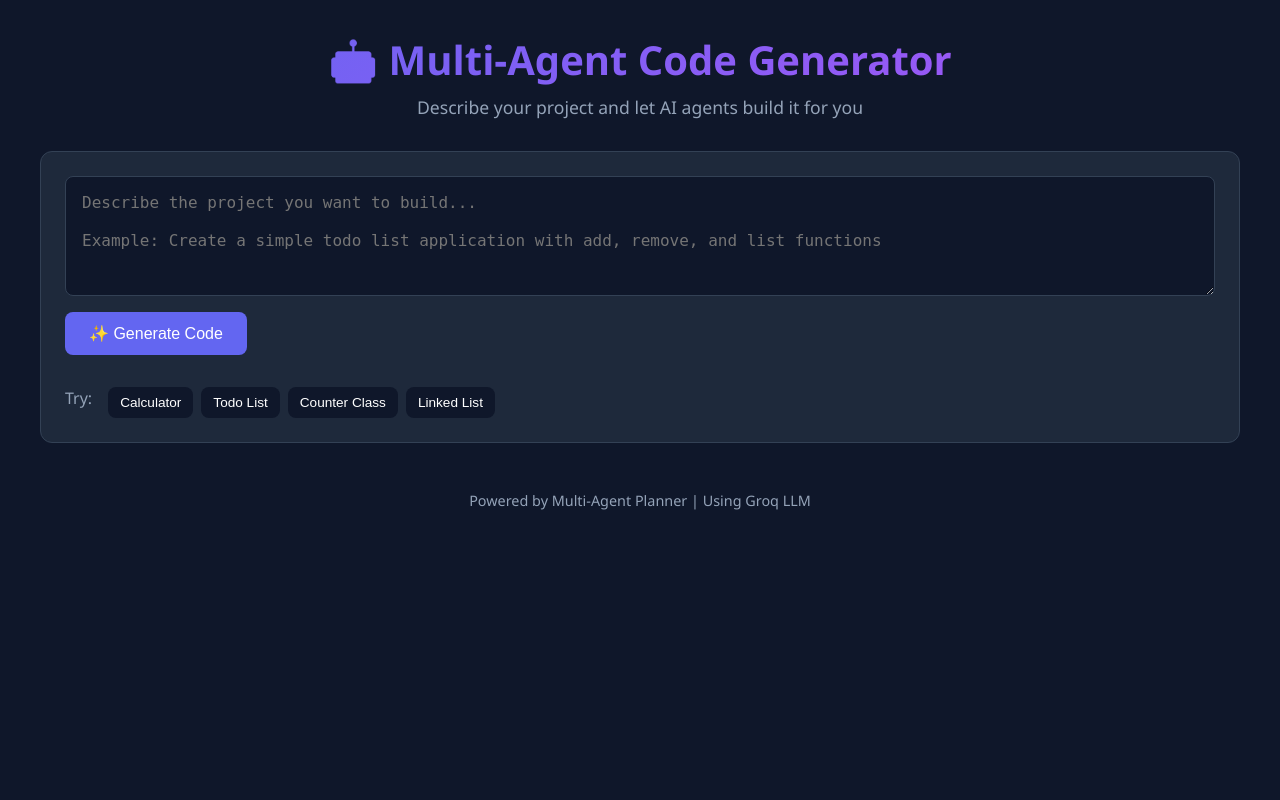
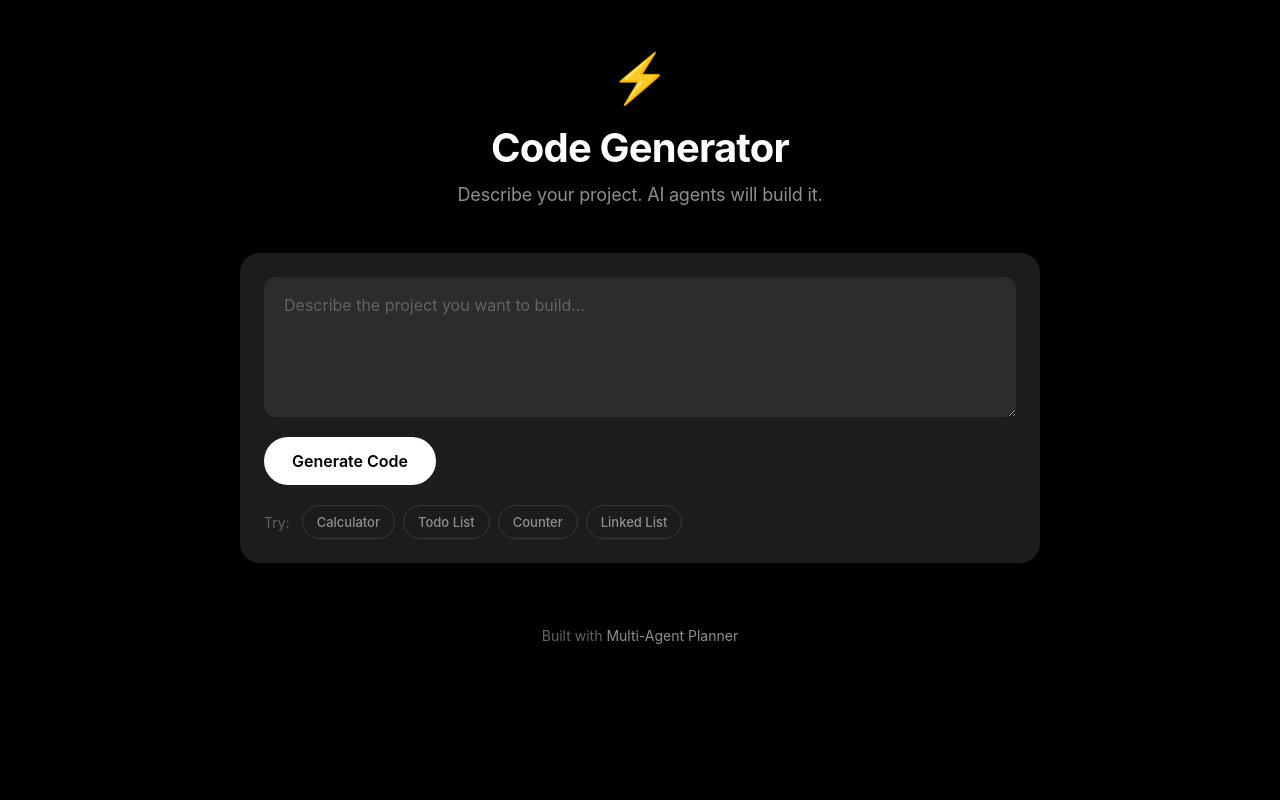
Before and after one commit to josepeon/multi_agent_planner, a Flask app: page / in a window 1280 px wide. Run offline with Flask 3, Linux system fonts and the light colour scheme.

Commit message:
ui: redesign with Apple-inspired black and white design language

```diff
--- a/web/templates/index.html
+++ b/web/templates/index.html
@@ -6,15 +6,19 @@
     <title>Multi-Agent Code Generator</title>
     <style>
         :root {
-            --primary: #6366f1;
-            --primary-hover: #4f46e5;
-            --bg: #0f172a;
-            --surface: #1e293b;
-            --text: #e2e8f0;
-            --text-muted: #94a3b8;
-            --success: #22c55e;
-            --error: #ef4444;
-            --border: #334155;
+            --bg: #000000;
+            --surface: #1c1c1e;
+            --surface-elevated: #2c2c2e;
+            --text: #ffffff;
+            --text-secondary: #8e8e93;
+            --text-tertiary: #636366;
+            --separator: #38383a;
+            --accent: #ffffff;
+            --success: #30d158;
+            --error: #ff453a;
+            --radius-sm: 8px;
+            --radius-md: 12px;
+            --radius-lg: 20px;
         }
 
         * {
@@ -24,118 +28,155 @@
         }
 
         body {
-            font-family: 'Segoe UI', system-ui, sans-serif;
+            font-family: -apple-system, BlinkMacSystemFont, 'SF Pro Display', 'SF Pro Text', 'Helvetica Neue', sans-serif;
             background: var(--bg);
             color: var(--text);
             min-height: 100vh;
-            padding: 2rem;
+            padding: 3rem 1.5rem;
+            -webkit-font-smoothing: antialiased;
+            -moz-osx-font-smoothing: grayscale;
         }
 
         .container {
-            max-width: 1200px;
+            max-width: 800px;
             margin: 0 auto;
         }
 
         header {
             text-align: center;
-            margin-bottom: 2rem;
+            margin-bottom: 3rem;
+        }
+
+        .logo {
+            font-size: 3rem;
+            margin-bottom: 1rem;
         }
 
         h1 {
             font-size: 2.5rem;
-            background: linear-gradient(135deg, var(--primary), #a855f7);
-            -webkit-background-clip: text;
-            -webkit-text-fill-color: transparent;
-            margin-bottom: 0.5rem;
+            font-weight: 700;
+            letter-spacing: -0.02em;
+            margin-bottom: 0.75rem;
         }
 
         .subtitle {
-            color: var(--text-muted);
-            font-size: 1.1rem;
+            color: var(--text-secondary);
+            font-size: 1.125rem;
+            font-weight: 400;
+            letter-spacing: -0.01em;
         }
 
         .card {
             background: var(--surface);
-            border-radius: 12px;
+            border-radius: var(--radius-lg);
             padding: 1.5rem;
             margin-bottom: 1.5rem;
-            border: 1px solid var(--border);
         }
 
         .input-section {
             display: flex;
             flex-direction: column;
-            gap: 1rem;
+            gap: 1.25rem;
         }
 
         textarea {
             width: 100%;
-            min-height: 120px;
-            padding: 1rem;
-            border-radius: 8px;
-            border: 1px solid var(--border);
-            background: var(--bg);
+            min-height: 140px;
+            padding: 1rem 1.25rem;
+            border-radius: var(--radius-md);
+            border: none;
+            background: var(--surface-elevated);
             color: var(--text);
+            font-family: inherit;
             font-size: 1rem;
+            line-height: 1.5;
             resize: vertical;
+            transition: box-shadow 0.2s ease;
+        }
+
+        textarea::placeholder {
+            color: var(--text-tertiary);
         }
 
         textarea:focus {
             outline: none;
-            border-color: var(--primary);
+            box-shadow: 0 0 0 3px rgba(255, 255, 255, 0.15);
         }
 
         button {
-            background: var(--primary);
-            color: white;
-            padding: 0.75rem 1.5rem;
+            font-family: inherit;
+            font-size: 1rem;
+            font-weight: 500;
+            cursor: pointer;
+            transition: all 0.2s ease;
             border: none;
-            border-radius: 8px;
-            font-size: 1rem;
-            cursor: pointer;
-            transition: background 0.2s;
         }
 
-        button:hover {
-            background: var(--primary-hover);
+        .btn-primary {
+            background: var(--text);
+            color: var(--bg);
+            padding: 0.875rem 1.75rem;
+            border-radius: 980px;
+            font-weight: 600;
         }
 
-        button:disabled {
-            opacity: 0.5;
+        .btn-primary:hover {
+            opacity: 0.85;
+            transform: scale(1.02);
+        }
+
+        .btn-primary:active {
+            transform: scale(0.98);
+        }
+
+        .btn-primary:disabled {
+            opacity: 0.4;
             cursor: not-allowed;
+            transform: none;
+        }
+
+        .btn-secondary {
+            background: var(--surface-elevated);
+            color: var(--text);
+            padding: 0.75rem 1.25rem;
+            border-radius: 980px;
+        }
+
+        .btn-secondary:hover {
+            background: var(--separator);
         }
 
         .status {
             display: flex;
             align-items: center;
-            gap: 0.5rem;
-            padding: 1rem;
-            border-radius: 8px;
-            margin-bottom: 1rem;
+            gap: 0.75rem;
+            padding: 1rem 1.25rem;
+            border-radius: var(--radius-md);
+            font-weight: 500;
         }
 
         .status.running {
-            background: rgba(99, 102, 241, 0.2);
-            border: 1px solid var(--primary);
+            background: var(--surface-elevated);
+            color: var(--text-secondary);
         }
 
         .status.completed {
-            background: rgba(34, 197, 94, 0.2);
-            border: 1px solid var(--success);
+            background: rgba(48, 209, 88, 0.15);
+            color: var(--success);
         }
 
         .status.failed {
-            background: rgba(239, 68, 68, 0.2);
-            border: 1px solid var(--error);
+            background: rgba(255, 69, 58, 0.15);
+            color: var(--error);
         }
 
         .spinner {
-            width: 20px;
-            height: 20px;
-            border: 2px solid var(--primary);
-            border-top-color: transparent;
+            width: 18px;
+            height: 18px;
+            border: 2px solid var(--text-tertiary);
+            border-top-color: var(--text);
             border-radius: 50%;
-            animation: spin 1s linear infinite;
+            animation: spin 0.8s linear infinite;
         }
 
         @keyframes spin {
@@ -202,46 +257,96 @@
         .examples {
             display: flex;
             flex-wrap: wrap;
+            align-items: center;
             gap: 0.5rem;
-            margin-top: 1rem;
+        }
+
+        .examples-label {
+            color: var(--text-tertiary);
+            font-size: 0.875rem;
+            margin-right: 0.25rem;
         }
 
         .example-btn {
-            background: var(--bg);
-            font-size: 0.85rem;
-            padding: 0.5rem 0.75rem;
+            background: transparent;
+            color: var(--text-secondary);
+            padding: 0.5rem 0.875rem;
+            border-radius: 980px;
+            font-size: 0.8125rem;
+            border: 1px solid var(--separator);
+        }
+
+        .example-btn:hover {
+            background: var(--surface-elevated);
+            color: var(--text);
+            border-color: var(--text-tertiary);
         }
 
         footer {
             text-align: center;
-            color: var(--text-muted);
-            margin-top: 3rem;
-            font-size: 0.9rem;
+            color: var(--text-tertiary);
+            margin-top: 4rem;
+            font-size: 0.875rem;
+        }
+
+        footer a {
+            color: var(--text-secondary);
+            text-decoration: none;
+        }
+
+        footer a:hover {
+            color: var(--text);
+        }
+
+        /* Responsive */
+        @media (max-width: 600px) {
+            body {
+                padding: 2rem 1rem;
+            }
+
+            h1 {
+                font-size: 1.75rem;
+            }
+
+            .subtitle {
+                font-size: 1rem;
+            }
+
+            .card {
+                padding: 1.25rem;
+            }
+
+            .actions {
+                flex-direction: column;
+            }
+
+            .actions button {
+                width: 100%;
+            }
         }
     </style>
 </head>
 <body>
     <div class="container">
         <header>
-            <h1>🤖 Multi-Agent Code Generator</h1>
-            <p class="subtitle">Describe your project and let AI agents build it for you</p>
+            <div class="logo">⚡</div>
+            <h1>Code Generator</h1>
+            <p class="subtitle">Describe your project. AI agents will build it.</p>
         </header>
 
         <div class="card">
             <div class="input-section">
-                <textarea id="description" placeholder="Describe the project you want to build...
-
-Example: Create a simple todo list application with add, remove, and list functions"></textarea>
+                <textarea id="description" placeholder="Describe the project you want to build..."></textarea>
                 <div>
-                    <button id="generateBtn" onclick="generateCode()">
-                        ✨ Generate Code
+                    <button id="generateBtn" class="btn-primary" onclick="generateCode()">
+                        Generate Code
                     </button>
                 </div>
                 <div class="examples">
-                    <span style="color: var(--text-muted); margin-right: 0.5rem;">Try:</span>
+                    <span class="examples-label">Try:</span>
                     <button class="example-btn" onclick="setExample('calculator')">Calculator</button>
                     <button class="example-btn" onclick="setExample('todo')">Todo List</button>
-                    <button class="example-btn" onclick="setExample('counter')">Counter Class</button>
+                    <button class="example-btn" onclick="setExample('counter')">Counter</button>
                     <button class="example-btn" onclick="setExample('linkedlist')">Linked List</button>
                 </div>
             </div>
@@ -256,9 +361,9 @@ Example: Create a simple todo list application with add, remove, and list functi
 
         <div id="outputCard" class="card hidden">
             <div class="output-tabs">
-                <button class="tab active" onclick="showTab('code')">📄 Code</button>
-                <button class="tab" onclick="showTab('tests')">🧪 Tests</button>
-                <button class="tab" onclick="showTab('readme')">📖 README</button>
+                <button class="tab active" onclick="showTab('code')">Code</button>
+                <button class="tab" onclick="showTab('tests')">Tests</button>
+                <button class="tab" onclick="showTab('readme')">README</button>
             </div>
 
             <div id="codeTab" class="code-block">
@@ -272,13 +377,13 @@ Example: Create a simple todo list application with add, remove, and list functi
             </div>
 
             <div class="actions">
-                <button onclick="downloadProject()">📥 Download ZIP</button>
-                <button class="btn-secondary" onclick="copyCode()">📋 Copy Code</button>
+                <button class="btn-primary" onclick="downloadProject()">Download ZIP</button>
+                <button class="btn-secondary" onclick="copyCode()">Copy Code</button>
             </div>
         </div>
 
         <footer>
-            <p>Powered by Multi-Agent Planner | Using Groq LLM</p>
+            <p>Built with <a href="/swagger">Multi-Agent Planner</a></p>
         </footer>
     </div>
 
@@ -306,7 +411,7 @@ Example: Create a simple todo list application with add, remove, and list functi
 
             const btn = document.getElementById('generateBtn');
             btn.disabled = true;
-            btn.textContent = '⏳ Starting...';
+            btn.textContent = 'Starting...';
 
             document.getElementById('statusCard').classList.remove('hidden');
             document.getElementById('outputCard').classList.add('hidden');
@@ -319,14 +424,16 @@ Example: Create a simple todo list application with add, remove, and list functi
                 });
 
                 const data = await response.json();
+
+                if (data.error) {
+                    showError(data.error);
+                    return;
+                }
+
                 currentJobId = data.job_id;
-
-                // Start polling for status
                 pollStatus();
             } catch (error) {
                 showError('Failed to start generation: ' + error.message);
-                btn.disabled = false;
-                btn.textContent = '✨ Generate Code';
             }
         }
 
@@ -353,7 +459,7 @@ Example: Create a simple todo list application with add, remove, and list functi
         function showResult(result) {
             const statusMsg = document.getElementById('statusMessage');
             statusMsg.className = 'status completed';
-            statusMsg.innerHTML = '<span>✅ Generation complete!</span>';
+            statusMsg.innerHTML = '<span>✓ Generation complete</span>';
 
             document.getElementById('codeContent').textContent = result.final_code || 'No code generated';
             document.getElementById('testsContent').textContent = result.test_file || 'No tests generated';
@@ -363,27 +469,25 @@ Example: Create a simple todo list application with add, remove, and list functi
 
             const btn = document.getElementById('generateBtn');
             btn.disabled = false;
-            btn.textContent = '✨ Generate Code';
+            btn.textContent = 'Generate Code';
         }
 
         function showError(message) {
             const statusMsg = document.getElementById('statusMessage');
             statusMsg.className = 'status failed';
-            statusMsg.innerHTML = `<span>❌ Error: ${message}</span>`;
+            statusMsg.innerHTML = `<span>Error: ${message}</span>`;
 
             const btn = document.getElementById('generateBtn');
             btn.disabled = false;
-            btn.textContent = '✨ Generate Code';
+            btn.textContent = 'Generate Code';
         }
 
         function showTab(tab) {
             currentTab = tab;
 
-            // Update tab buttons
             document.querySelectorAll('.tab').forEach(t => t.classList.remove('active'));
             event.target.classList.add('active');
 
-            // Show/hide content
             document.getElementById('codeTab').classList.toggle('hidden', tab !== 'code');
             document.getElementById('testsTab').classList.toggle('hidden', tab !== 'tests');
             document.getElementById('readmeTab').classList.toggle('hidden', tab !== 'readme');
@@ -392,7 +496,11 @@ Example: Create a simple todo list application with add, remove, and list functi
         function copyCode() {
             const content = document.getElementById(`${currentTab}Content`).textContent;
             navigator.clipboard.writeText(content);
-            alert('Copied to clipboard!');
+
+            const btn = event.target;
+            const original = btn.textContent;
+            btn.textContent = 'Copied';
+            setTimeout(() => btn.textContent = original, 1500);
         }
 
         function downloadProject() {
```
Also changed, not shown: other parts of web/templates/index.html (+41 -28 lines).
